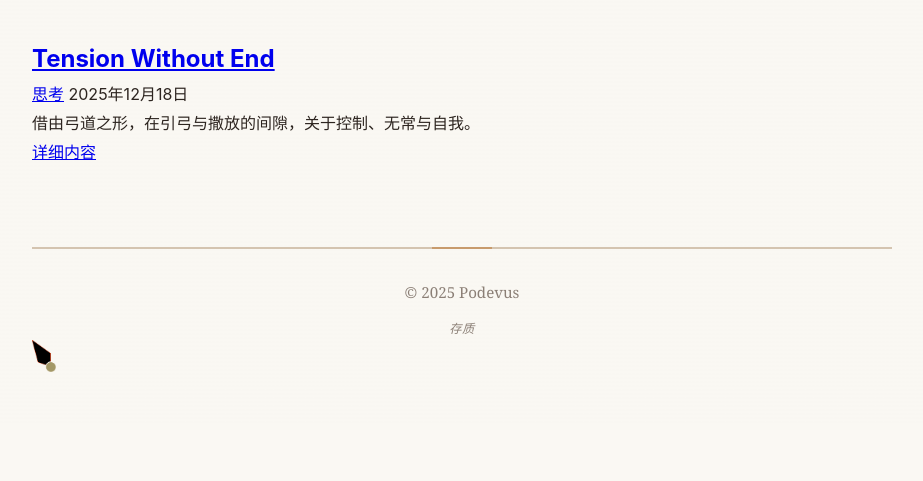
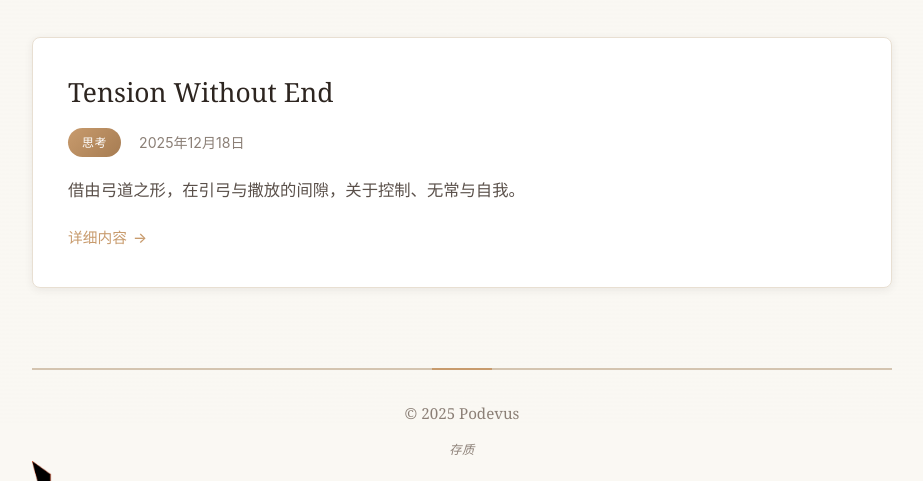
Before and after one commit to Podevei/Podevus, a plain HTML site: page category/Blog_category_thinking.html in a window 1280 px wide. Shown: the part 375-856 px from the top of the page, without its empty margins (178-1101 px from the left). Before the commit the page ends 800 px from the top, so only its background shows below. Drawn offline with Linux system fonts and the light colour scheme.

Commit message:
Add files via upload

```diff
--- a/category/Blog_category_thinking.html
+++ b/category/Blog_category_thinking.html
@@ -6,6 +6,120 @@
     <title>思考 - Podevus</title>
     <link rel="icon" type="image/x-icon" href="../logo.ico">
     <style>
+
+/* 文章卡片 */
+.post {
+    background: var(--card-bg);
+    margin-bottom: 40px;
+    padding: 35px;
+    border-radius: 8px;
+    border: 1px solid var(--border-light);
+    box-shadow: 0 2px 8px var(--shadow-color);
+    transition: transform 0.3s ease, box-shadow 0.3s ease, border-color 0.3s ease;
+    position: relative;
+    overflow: hidden;
+}
+
+.post::before {
+    content: '';
+    position: absolute;
+    top: 0;
+    left: 0;
+    right: 0;
+    height: 3px;
+    background: linear-gradient(90deg, var(--accent-color), var(--accent-hover));
+    transform: scaleX(0);
+    transform-origin: left;
+    transition: transform 0.5s ease;
+}
+
+.post:hover {
+    transform: translateY(-4px);
+    box-shadow: 0 8px 24px var(--shadow-color);
+    border-color: var(--border-dark);
+}
+
+.post:hover::before {
+    transform: scaleX(1);
+}
+
+.post-title {
+    font-family: var(--font-serif);
+    font-size: 1.65em;
+    font-weight: 500;
+    margin-bottom: 15px;
+    line-height: 1.5;
+}
+
+.post-title a {
+    color: var(--text-primary);
+    text-decoration: none;
+    transition: color 0.3s ease;
+}
+
+.post-title a:hover {
+    color: var(--accent-color);
+}
+
+.post-meta {
+    font-size: 0.88em;
+    color: var(--text-muted);
+    margin-bottom: 18px;
+    display: flex;
+    flex-wrap: wrap;
+    align-items: center;
+    gap: 8px 18px;
+}
+
+.post-category {
+    display: inline-block;
+    background: linear-gradient(135deg, var(--accent-color), var(--accent-hover));
+    color: #fff;
+    padding: 4px 14px;
+    border-radius: 20px;
+    font-size: 0.85em;
+    text-decoration: none;
+    transition: transform 0.3s ease, box-shadow 0.3s ease;
+    font-weight: 500;
+    letter-spacing: 0.05em;
+}
+
+.post-category:hover {
+    transform: translateY(-2px);
+    box-shadow: 0 4px 12px rgba(200, 155, 109, 0.3);
+}
+
+.post-excerpt {
+    color: var(--text-secondary);
+    font-size: 1.02em;
+    line-height: 1.85;
+    margin-bottom: 18px;
+}
+
+.read-more {
+    color: var(--accent-color);
+    text-decoration: none;
+    font-size: 0.92em;
+    font-weight: 500;
+    display: inline-flex;
+    align-items: center;
+    gap: 6px;
+    transition: gap 0.3s ease, color 0.3s ease;
+}
+
+.read-more::after {
+    content: '→';
+    transition: transform 0.3s ease;
+}
+
+.read-more:hover {
+    gap: 10px;
+    color: var(--accent-hover);
+}
+
+.read-more:hover::after {
+    transform: translateX(3px);
+}
 
 :root {
     --primary-bg: #faf8f3;
```
